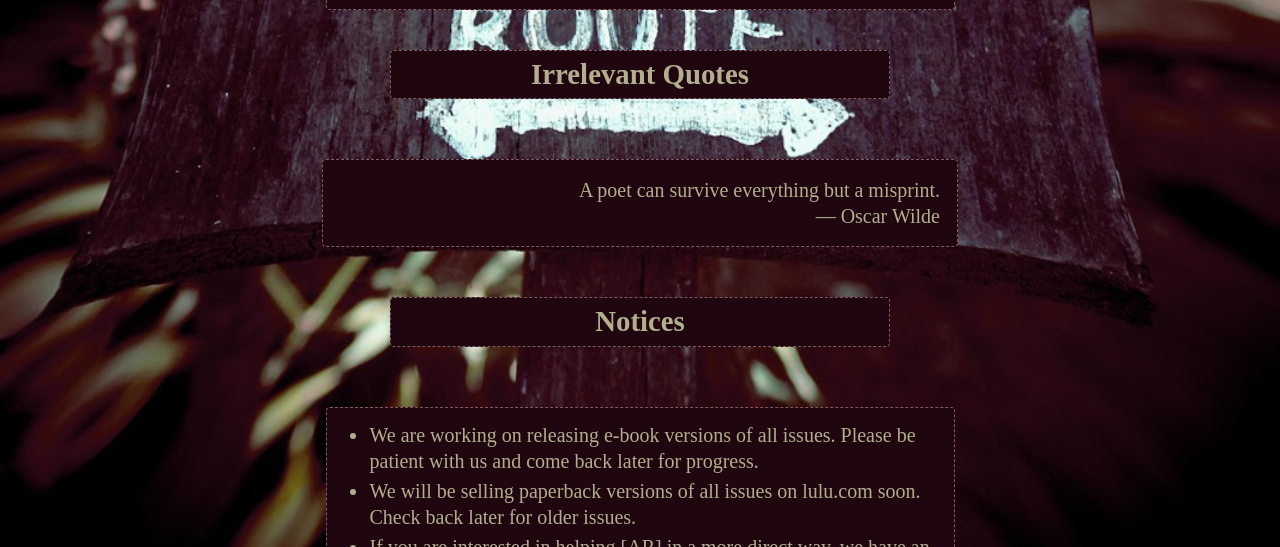
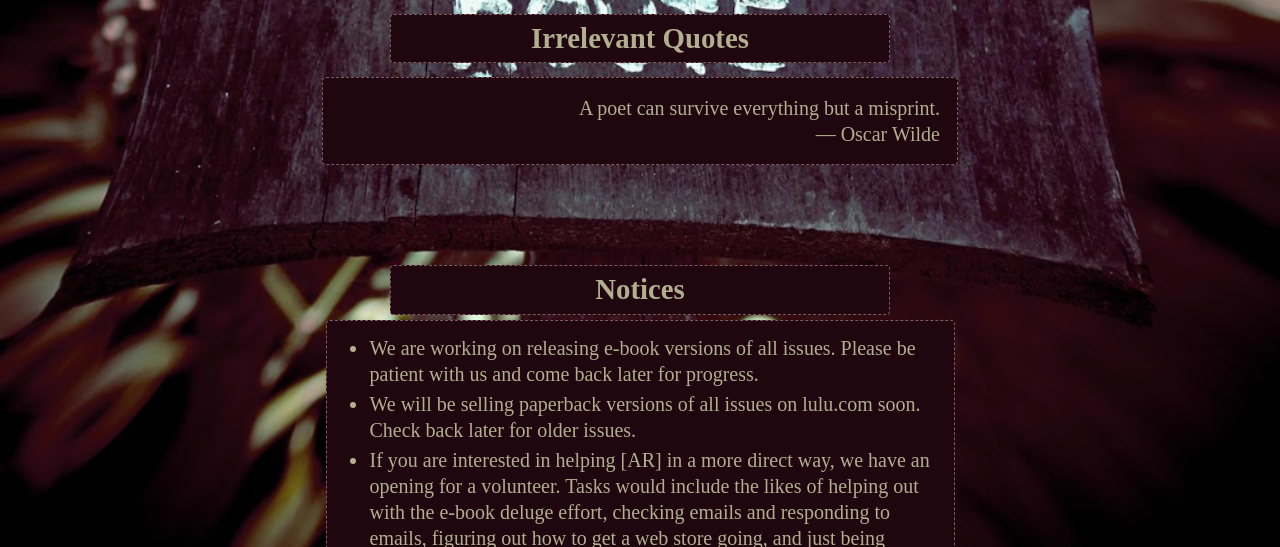
Before and after one commit to mostarrcoding/alternateroute, a plain HTML site: page index.html in a window 1280 px wide. Shown: the part 2974-3521 px from the top of the page. Drawn offline with nearby package versions, Linux system fonts and the light colour scheme.

Commit message:
No more top table; individual headers now

```diff
--- a/css/styles.css
+++ b/css/styles.css
@@ -212,6 +212,16 @@ h2.nobackground:hover{
 	width:494px;
 	box-sizing:border-box;
 	padding-bottom:3px;
+}
+
+h2.content-header, h3.content-header{
+	padding: none;
+	padding-bottom:5px;
+	margin: 5px;
+	margin-left: auto;
+	margin-right: auto;
+	text-align: center;
+	margin-top:100px;
 }
 
 table, td{
--- a/index.html
+++ b/index.html
@@ -50,7 +50,7 @@
 			</ul>
 		</div>
 
-		<h2>Paperback & eBook</h2>
+		<h2 class="content-header">Paperback & eBook</h2>
 		<table class="books">
 			<tr><td colspan=1>Issue 1</td>
 				<td colspan=1>Winter 2021</td>
@@ -114,7 +114,7 @@
 			</tr>
 		</table>
 
-		<h2>Database Listings</h2>
+		<h2 class="content-header">Database Listings</h2>
 		<ul class="nobullet" id="databases">
 			<li class="databases"><a href="https://duotrope.com/listing/34023/alternate-route-magazine"><img class="friends" id="duotrope" src="https://duotrope.com/images/linkto/listedat_12060.png" alt="Listed at Duotrope" /></a></li>
 			<li class="databases"><a href="https://www.newpages.com/guide-to-magazines/literary-magazines-the-big-list/"><img class="friends" id="newpages" src="images/np-logo.png" alt="Featured on the NewPages Big List of Lit Mags!" /></a></li>
@@ -122,11 +122,11 @@
 			<li class="databases"><a href="https://www.pw.org/literary_magazines/alternate_route"><img class="friends" id="pnw" src="images/pw-logo-mod.png" alt="Listed in Poets&Writers" /></a></li>
 		</ul>
 
-		<h2>Irrelevant Quotes</h2>
+		<h2 class="content-header">Irrelevant Quotes</h2>
 		<p id="quotes"></p>
 		<script type="text/javascript" src="javascript/random-quote.js"></script>
 
-		<h2>Notices</h2>
+		<h2 class="content-header">Notices</h2>
 		<ul>
 			<li>We are working on releasing e-book versions of all issues. Please be patient with us and come back later for progress.</li>
 			<li>We will be selling paperback versions of all issues on lulu.com soon. Check back later for older issues.</li>
```
